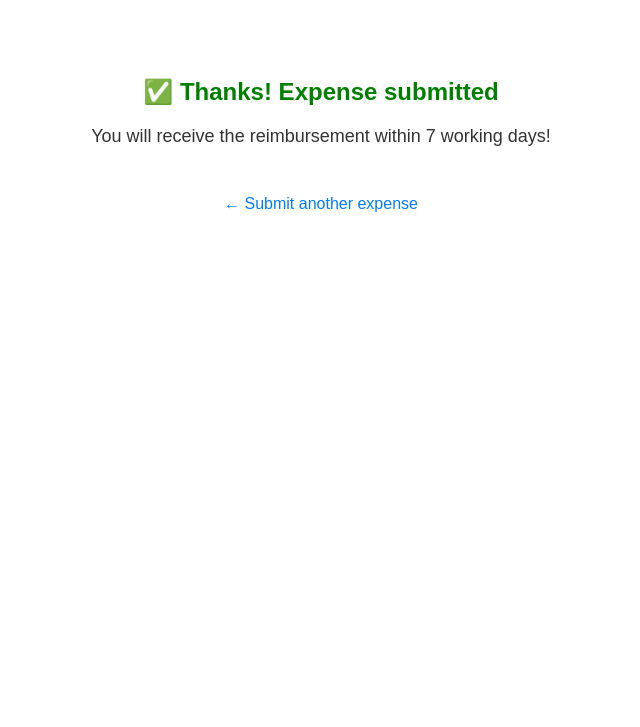
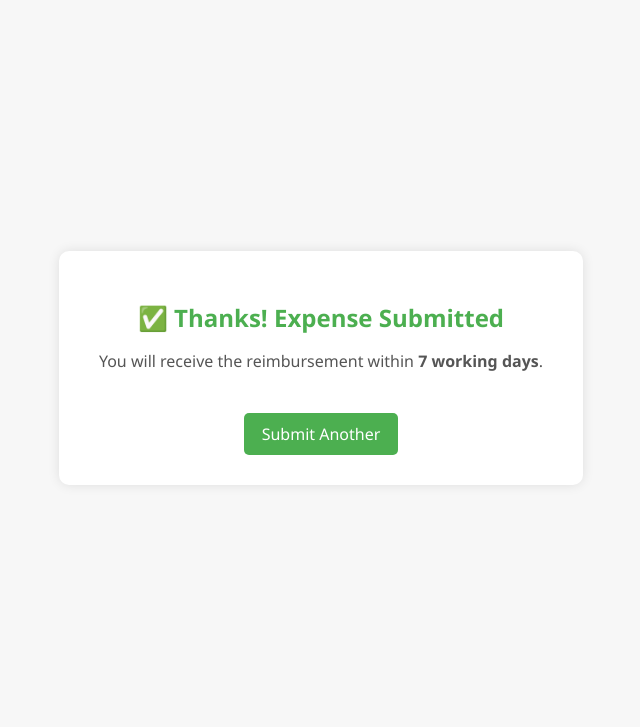
Before and after one commit to nikhilkalpund/flask_expense_uploader, a Flask app: page /delete/1 in a window 1280 px wide. Shown: the top 727 px of the page, without its empty margins (319-959 px from the left). Run offline with Flask 3, Linux system fonts and the light colour scheme.

Commit message:
final changes

```diff
--- a/templates/confirmation.html
+++ b/templates/confirmation.html
@@ -5,36 +5,55 @@
     <title>Submission Successful</title>
     <style>
         body {
-            font-family: Arial, sans-serif;
+            font-family: 'Segoe UI', sans-serif;
+            display: flex;
+            flex-direction: column;
+            align-items: center;
+            justify-content: center;
+            height: 90vh;
+            background-color: #f7f7f7;
+        }
+
+        .card {
+            background: white;
+            padding: 30px 40px;
+            border-radius: 10px;
+            box-shadow: 0px 0px 12px rgba(0, 0, 0, 0.1);
             text-align: center;
-            padding: 50px;
         }
 
         h2 {
-            color: green;
+            color: #4CAF50;
+            margin-bottom: 15px;
         }
 
         p {
-            margin-top: 20px;
-            font-size: 18px;
-            color: #333;
+            color: #555;
+            font-size: 16px;
         }
 
-        a {
+        a.button {
             display: inline-block;
-            margin-top: 30px;
+            margin-top: 25px;
+            padding: 10px 18px;
+            background-color: #4CAF50;
+            color: white;
             text-decoration: none;
-            color: #007bff;
+            border-radius: 5px;
         }
 
-        a:hover {
-            text-decoration: underline;
+        a.button:hover {
+            background-color: #45a049;
         }
     </style>
 </head>
 <body>
-    <h2>✅ Thanks! Expense submitted</h2>
-    <p>You will receive the reimbursement within 7 working days!</p>
-    <a href="/">← Submit another expense</a>
+
+    <div class="card">
+        <h2>✅ Thanks! Expense Submitted</h2>
+        <p>You will receive the reimbursement within <strong>7 working days</strong>.</p>
+        <a class="button" href="/">Submit Another</a>
+    </div>
+
 </body>
 </html>
```
Also changed, not shown: templates/admin.html (+24 -3 lines), templates/login.html (added, +21 -0 lines).
